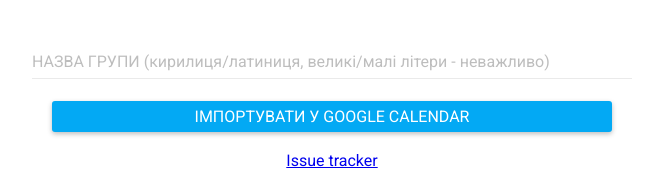
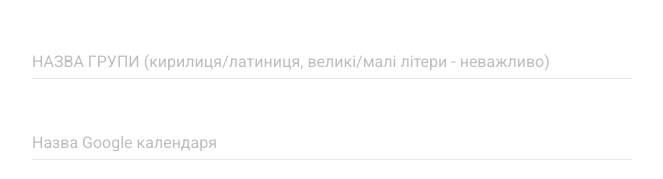
Before and after one commit to sashasochka/kpiexport, a website: page static/index.html in a window 1280 px wide. Shown: the top 179 px of the page, without its empty margins (308-971 px from the left). Drawn offline with Linux system fonts and the light colour scheme.

Commit message:
Add "Calendar Name" field

```diff
--- a/static/index.html
+++ b/static/index.html
@@ -12,6 +12,8 @@
     <md-content layout="column" layout-align="center center" style="padding: 20px;" class="settings-form" >
         <md-text-float label="НАЗВА ГРУПИ (кирилиця/латиниця, великі/малі літери - неважливо)" class="longer"
                        ng-model="settings.groupName"></md-text-float>
+        <md-text-float label="Назва Google календаря"  class="longer"
+                       ng-model="settings.calendarName"></md-text-float>
         <div layout="row" style="width: 100%" flex>
             <md-button class="md-raised md-primary save-btn"
                        href="/login/google" flex>Імпортувати у Google Calendar</md-button>
```
